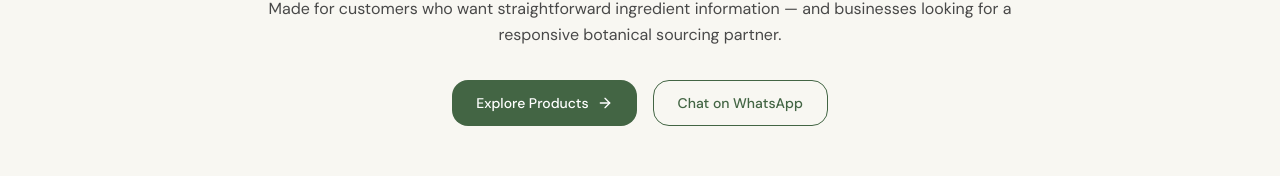
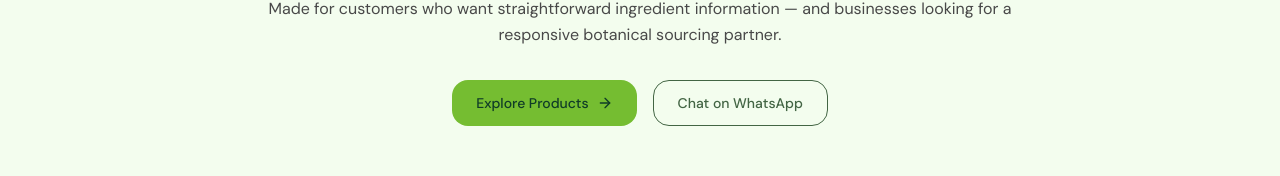
Before and after one commit to chitiagarwal/bio-peri-posa-website, a React (Vite) app in the folder src/frontend/: page / in a window 1280 px wide. Shown: the part 924-1100 px from the top of the page. Built offline with nearby package versions, Linux system fonts and the light colour scheme; no server answers; what @icp-sdk/core would draw is missing.

Commit message:
Refresh src/frontend/src/index.css with vibrant soothing spring greens

```diff
--- a/src/frontend/src/index.css
+++ b/src/frontend/src/index.css
@@ -8,8 +8,8 @@
 
     /* Brand tokens */
     --brand-green: 0.47 0.066 145;
-    --brand-sage: oklch(0.93 0.025 145);
-    --brand-cream: oklch(0.975 0.006 95);
+    --brand-sage: oklch(0.945 0.055 137);
+    --brand-cream: oklch(0.982 0.022 135);
     --brand-footer: oklch(0.23 0.057 150);
 
     /* Semantic tokens */
@@ -73,10 +73,10 @@
     color: oklch(0.47 0.066 145);
   }
   .bg-brand-sage {
-    background-color: oklch(0.93 0.025 145);
+    background-color: oklch(0.945 0.055 137);
   }
   .bg-brand-cream {
-    background-color: oklch(0.975 0.006 95);
+    background-color: oklch(0.982 0.022 135);
   }
   .bg-footer-dark {
     background: linear-gradient(
@@ -87,11 +87,11 @@
   }
   .btn-primary {
     @apply inline-flex items-center justify-center px-6 py-3 rounded-xl font-sans font-medium text-sm transition-all duration-200;
-    background-color: oklch(0.47 0.066 145);
-    color: white;
+    background-color: #75bd31;
+    color: #103c27;
   }
   .btn-primary:hover {
-    background-color: oklch(0.42 0.07 145);
+    background-color: #60a729;
     transform: translateY(-1px);
     box-shadow: 0 4px 16px 0 rgba(79, 111, 87, 0.25);
   }
@@ -102,7 +102,7 @@
     background: transparent;
   }
   .btn-secondary:hover {
-    background-color: oklch(0.93 0.025 145);
+    background-color: oklch(0.945 0.055 137);
   }
 }
 
```
